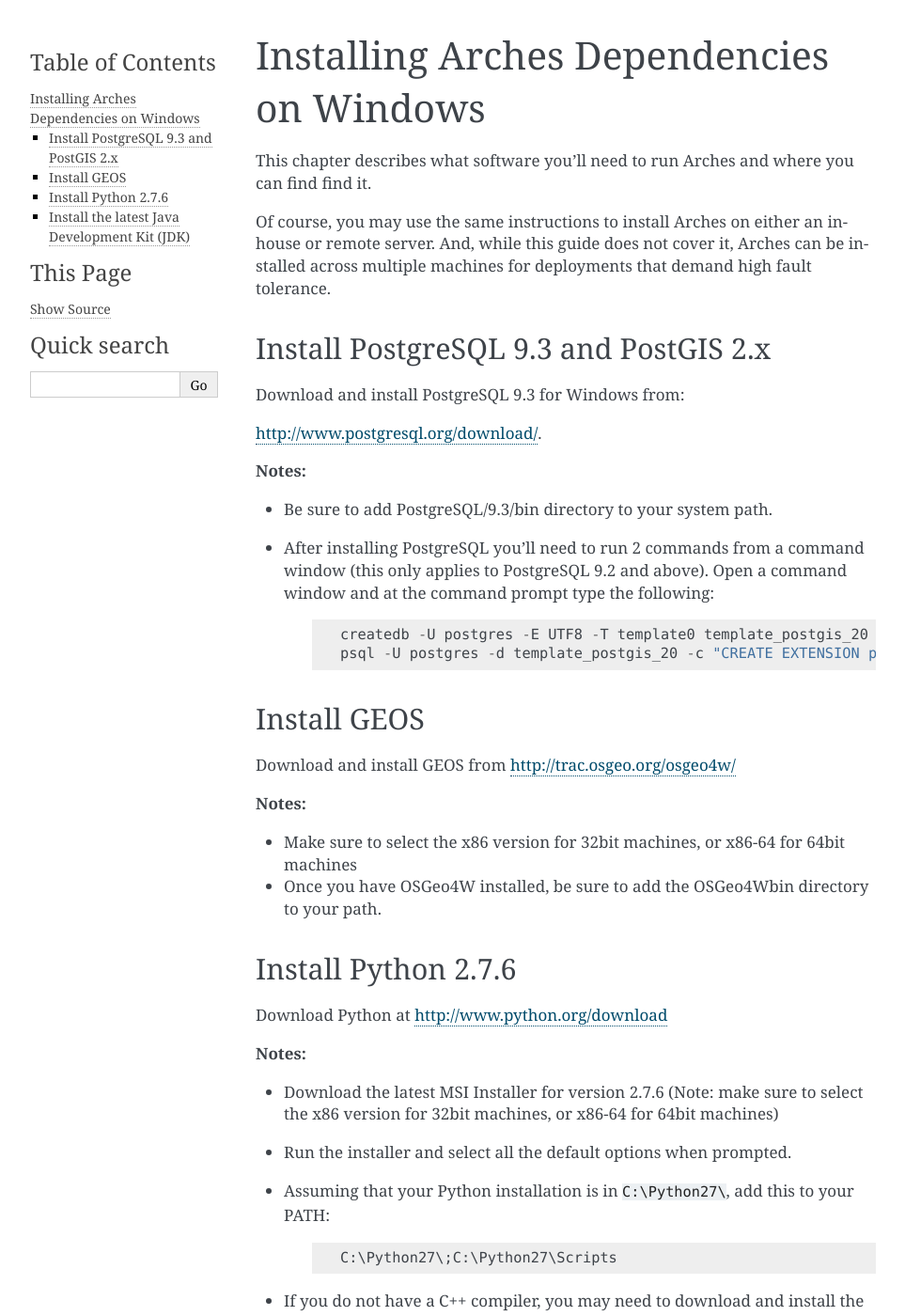
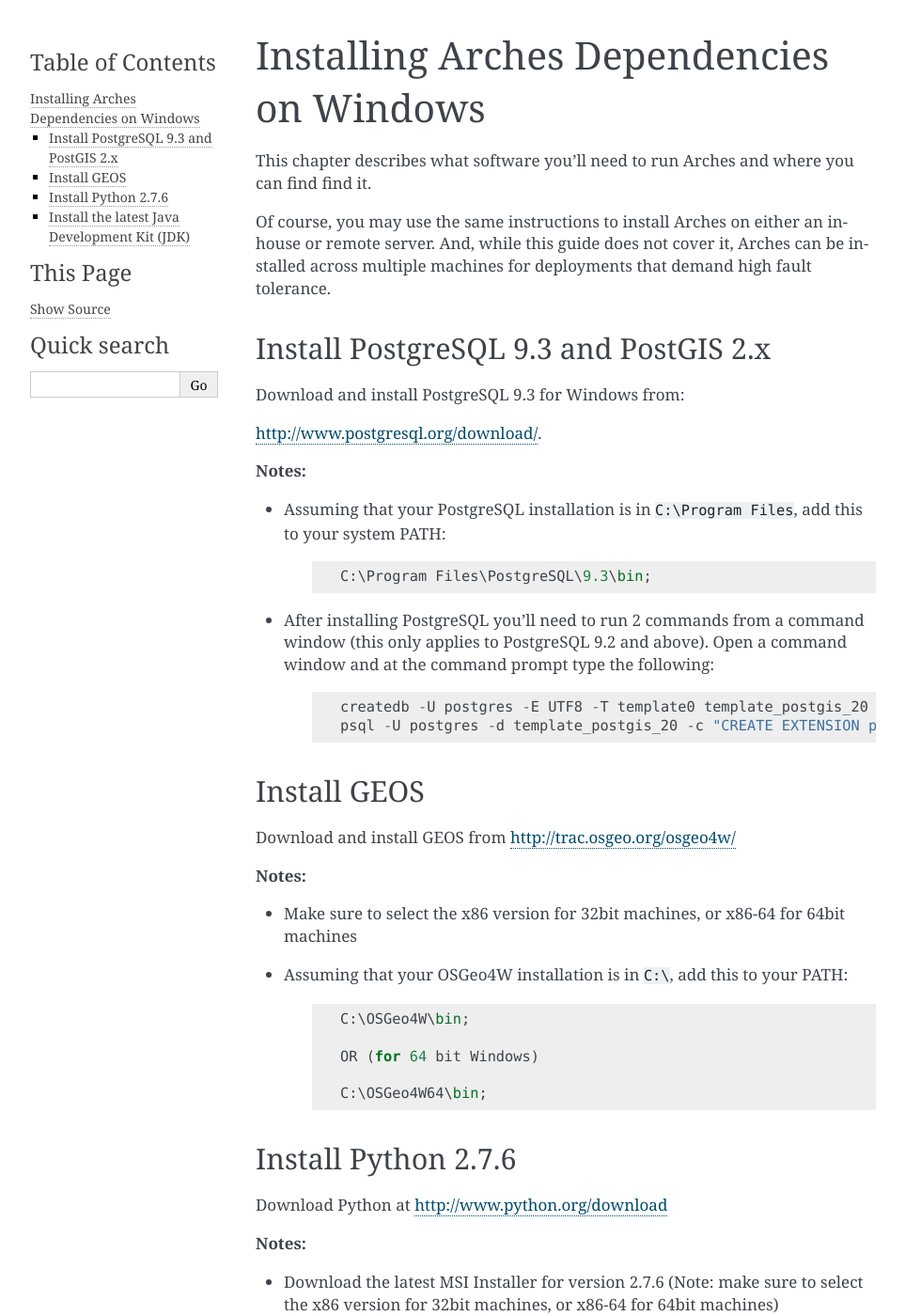
Before and after one commit to archesproject/arches-docs, a Sphinx documentation site: the page built from docs/installing-dependencies-windows.txt, in a window 1280 px wide and 1400 px high. Shown: the whole window at 94% size, without its empty margins (148-1111 px from the left). Built offline with Sphinx 7.4.7, drawn with Linux system fonts in a browser that asks for light colours; some of the changed text lies outside the part shown.

Commit message:
update installation documents for windows

```diff
--- a/docs/installing-dependencies-windows.txt
+++ b/docs/installing-dependencies-windows.txt
@@ -19,7 +19,13 @@
 
 **Notes:**
 
-- Be sure to add PostgreSQL/9.3/bin directory to your system path.
+- Assuming that your PostgreSQL installation is in ``C:\Program Files``, add
+  this to your system PATH:
+
+    ::
+
+        C:\Program Files\PostgreSQL\9.3\bin;
+
 
 - After installing PostgreSQL you’ll need to run 2 commands from a
   command window (this only applies to PostgreSQL 9.2 and above).
@@ -30,6 +36,7 @@
         createdb -U postgres -E UTF8 -T template0 template_postgis_20
         psql -U postgres -d template_postgis_20 -c "CREATE EXTENSION postgis;"
 
+
 Install GEOS
 -------------
 
@@ -39,7 +46,16 @@
 
 -  Make sure to select the x86 version for 32bit machines, or x86-64 for
    64bit machines
--  Once you have OSGeo4W installed, be sure to add the OSGeo4W\bin directory to your path.
+-  Assuming that your OSGeo4W installation is in ``C:\``, add
+   this to your PATH:
+
+    ::
+
+        C:\OSGeo4W\bin;
+
+        OR (for 64 bit Windows)
+
+        C:\OSGeo4W64\bin;
 
 Install Python 2.7.6
 -----------------------
@@ -79,4 +95,11 @@
 http://www.oracle.com/technetwork/java/javase/downloads/index.html
 
 **Notes:**
-    Once the JDK is installed, be sure to set the JAVA\_HOME environment variable.
+
+-  Once the JDK is installed, be sure to set the JAVA\_HOME environment variable.
+-  Make sure the JAVA\_HOME variable points to the parent of the bin directory
+-  For example, assuming that you installed version 1.8.0_45 of the JDK then your JAVA\_HOME variable might look like this:
+
+    ::
+
+        C:\Program Files\Java\jdk1.8.0_45
```
